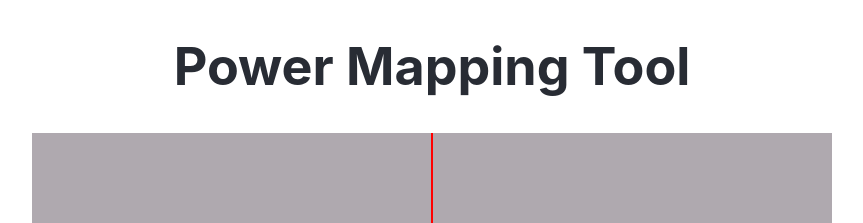
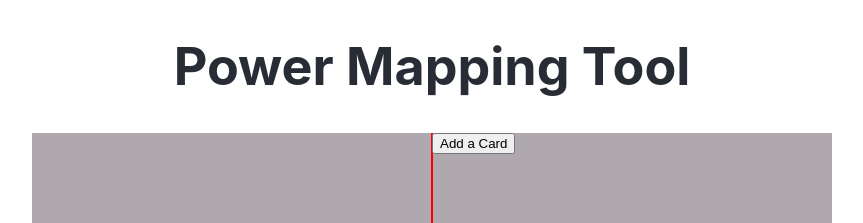
Before and after one commit to rabblerouser/power-map, a React (Create React App) app: page / in a window 1280 px wide. Shown: the top 223 px of the page, without its empty margins (208-1071 px from the left). Built offline with nearby package versions, Linux system fonts and the light colour scheme.

Commit message:
[Alex] add card

```diff
--- a/package.json
+++ b/package.json
@@ -5,6 +5,7 @@
   "dependencies": {
     "react": "^16.8.6",
     "react-dom": "^16.8.6",
+    "react-draggable": "^3.2.1",
     "react-scripts": "2.1.8"
   },
   "scripts": {
--- a/src/App.css
+++ b/src/App.css
@@ -72,3 +72,13 @@
   position:absolute;
   left:0;
 }
+
+.test {
+  width: 50px;
+  height: 50px;
+  background-color: white;
+}
+
+.add-button {
+  position: absolute;
+}
--- a/src/axis/axis.js
+++ b/src/axis/axis.js
@@ -1,11 +1,26 @@
 import React, { Component } from 'react';
-import {ArcherContainer, ArcherElement} from "react-archer";
 
-const rootStyle = { display: 'flex', justifyContent: 'center' };
-const rowStyle = { margin: '200px 0', display: 'flex', justifyContent: 'space-between', }
-const boxStyle = { padding: '10px', border: '1px solid black', };
+import Card from "../card/card";
+
 
 class Axis extends Component {
+    constructor(){
+            super();
+
+            this.state = {
+                children: []
+            }
+    }
+
+    appendChild() {
+        this.setState({
+            children: [
+                ...this.state.children,
+                <Card/>
+            ]
+        });
+    }
+
     render() {
 
         return (
@@ -17,7 +32,15 @@ class Axis extends Component {
                 <svg className='line'>
                     <line x1={"0"} y1={"50%"} x2={"100%"} y2={"50%"} markerEnd={ 'url(#markerArrow)' }  style={{ stroke: 'red', strokeWidth: 2 }} />
                 </svg>
+
+                {this.state.children.map(child => child)}
+
+                <button className={"add-button"} onClick={() => this.appendChild()}>Add a Card</button>
+
+
+
             </div>
+
         );
 
 
--- /dev/null
+++ b/src/card/card.js
@@ -0,0 +1,18 @@
+import React, { Component } from 'react';
+import Draggable from 'react-draggable';
+
+
+class Card extends Component {
+    render() {
+        return (
+            <Draggable bounds="parent" >
+                <div className={"test"}>
+
+                </div>
+            </Draggable>
+        );
+    }
+}
+
+
+export default Card;
```
Also changed, not shown: 2 other files (tests, documents, lock files or other folders).
